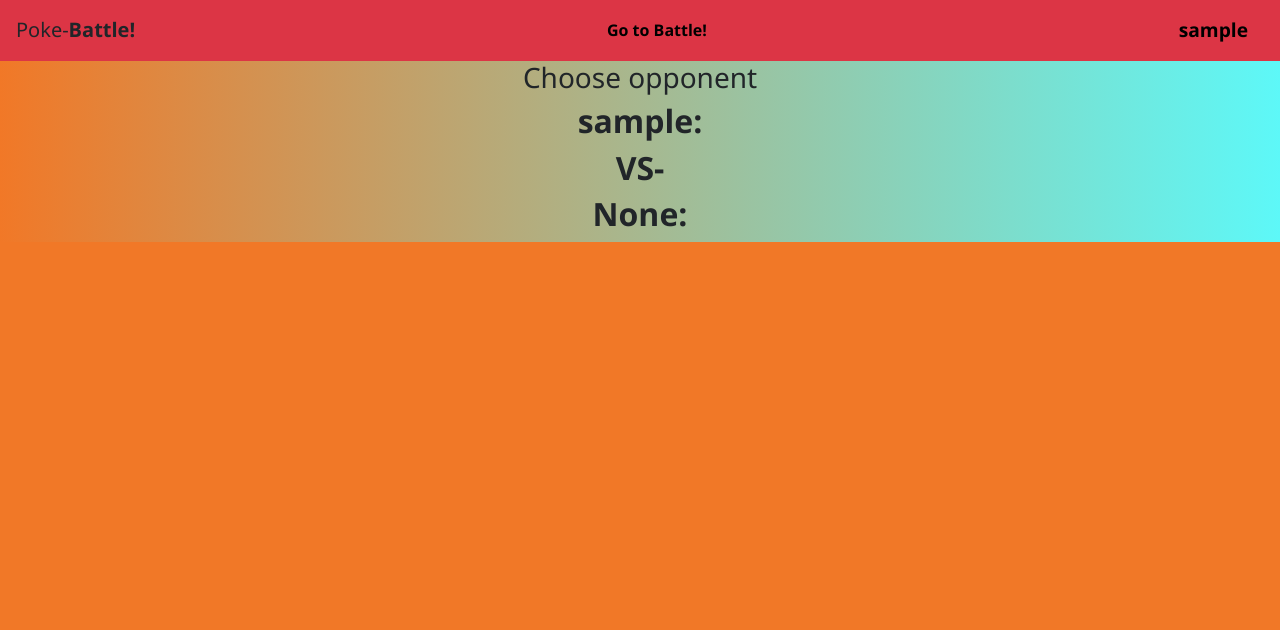
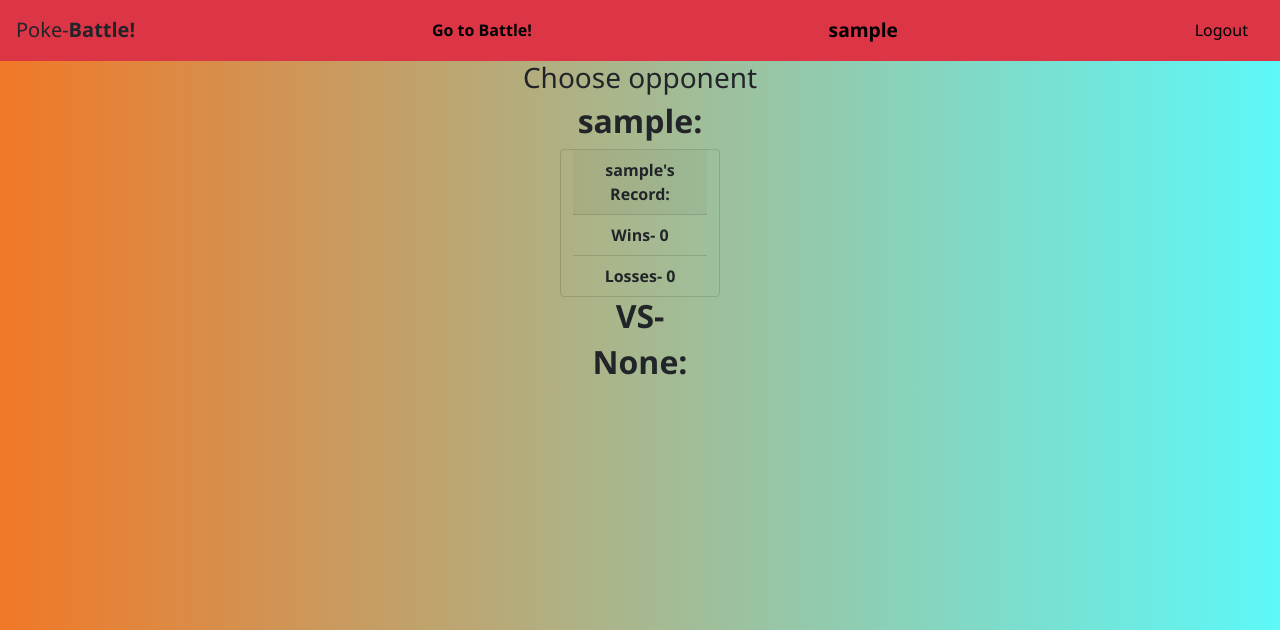
Before and after one commit to Brandt-C/jubilant-barnacle, a Flask app: page /user/battle in a window 1280 px wide. Shown: the top 630 px of the page. Run offline with Flask 2, Linux system fonts and the light colour scheme; the visitor is signed in with stand-in values (Sample User, id 1); data comes from the database, SQL or seed files in the repository; some libraries are stand-ins or nearby versions.

Commit message:
updating from long ago

```diff
--- a/app/static/css/battle.css
+++ b/app/static/css/battle.css
@@ -17,3 +17,14 @@
     border-radius: 2%;
     border-width: 4px;
 }
+
+#rec-card {
+    background-color: rgba(255, 255, 255, 0.0000004);
+    font-weight: 800;
+}
+#rec-card > ul > li{
+    background-color: rgba(255, 255, 255, 0.0000004);
+}
+h6, #chix_din {
+    text-align: center;
+}
--- a/app/static/css/layout.css
+++ b/app/static/css/layout.css
@@ -1,5 +1,9 @@
 * {
     font-family: 'Segoe UI', Tahoma, Geneva, Verdana, sans-serif;
+
+}
+
+body {
     background-color:#f17827;
 }
 
--- a/app/static/css/signin.css
+++ b/app/static/css/signin.css
@@ -8,6 +8,6 @@
 .form-control {
     border-color: black;
 }
-.submit {
+#submit {
     align-content: center;
 }
--- a/app/templates/components/layout.html
+++ b/app/templates/components/layout.html
@@ -27,6 +27,7 @@
             {% if current_user.is_authenticated %}
             <a id="battletag" class="nav-link bg-danger" href="{{ url_for('user.battle') }}">Go to Battle!</a>
             <a id="usertag" class="nav-link bg-danger" href="{{ url_for('user.userHome')}}">{{current_user.username}}</a>
+            <a id="logout" class="nav-link bg-danger" href="{{ url_for('user.signOut')}}">Logout</a>
             {% else %}
             <a id="signintag" class="nav-link bg-danger" href="{{ url_for('user.signin')}}">Sign In</a>
             <a id="registertag" class="nav-link bg-danger" href="{{ url_for('user.register')}}">Register</a>
--- a/app/user/routes.py
+++ b/app/user/routes.py
@@ -57,6 +57,12 @@
     dex = Pokedex()
     mydex = Pokedex()
     my_dict = current_user.poke_dict()
+    w = current_user.wins
+    l = current_user.loses
+    if not w:
+        w = 0
+    if not l:
+        l = 0
     for x in my_dict.values():
         if x:
             mydex.add_poke(x)
@@ -68,10 +74,10 @@
                     upoke = Pokemon.query.filter(Pokemon.name==pname).first()
                     upoke.catch(current_user.username)
                     flash(f'{pname} caught!', category='success')
-                    return render_template('userhome.html', my_dict=my_dict, dex=dex, fpform=fpform, mydex=mydex)
+                    return render_template('userhome.html', my_dict=my_dict, dex=dex, fpform=fpform, mydex=mydex, w=w, l=l)
                 else:
                     flash(f'{pname} already caught!', category='danger')
-                    return render_template('userhome.html', my_dict=my_dict, dex=dex, fpform=fpform, mydex=mydex)
+                    return render_template('userhome.html', my_dict=my_dict, dex=dex, fpform=fpform, mydex=mydex, w=w, l=l)
 
         if request.form.get('release-btn') == 'release':
                 pname = request.form.get('name-release')
@@ -79,18 +85,18 @@
                 upoke = Pokemon.query.filter(Pokemon.name==pname).first()
                 upoke.release()
                 flash(f'{pname} released!', category='warning')
-                return render_template('userhome.html', my_dict=my_dict, dex=dex, fpform=fpform, mydex=mydex)
+                return render_template('userhome.html', my_dict=my_dict, dex=dex, fpform=fpform, mydex=mydex, w=w, l=l)
 
         if fpform.data:
             try:
                 dex.add_poke(fpform.data['poke'])
-                return render_template('userhome.html', my_dict=my_dict, dex=dex, fpform=fpform, mydex=mydex)
+                return render_template('userhome.html', my_dict=my_dict, dex=dex, fpform=fpform, mydex=mydex, w=w, l=l)
             except:
                 flash(f'Poke not found, try again!', category='danger')
-                return render_template('userhome.html', my_dict=my_dict, dex=dex, fpform=fpform, mydex=mydex)
+                return render_template('userhome.html', my_dict=my_dict, dex=dex, fpform=fpform, mydex=mydex, w=w, l=l)
 
     flash('Welcome back!', category='success')
-    return render_template('userhome.html', my_dict=my_dict, dex=dex, fpform=fpform, mydex=mydex)
+    return render_template('userhome.html', my_dict=my_dict, dex=dex, fpform=fpform, mydex=mydex, w=w, l=l)
 
 @user.route('/battle', methods=['GET', 'POST'])
 @login_required
@@ -103,6 +109,12 @@
     un = current_user.username
     my_dict = current_user.poke_dict()
     oppname = None
+    w = current_user.wins
+    l = current_user.loses
+    if not w:
+        w = 0
+    if not l:
+        l = 0
     for x in my_dict.values():
         if x:
             cuserdex.add_poke(x)
@@ -112,17 +124,29 @@
             oppname = request.form.get('catch-btn')
             opp_user = User.query.filter(User.username==oppname).first()
             opp_pokes = opp_user.poke_dict()
+            opw = opp_user.wins
+            opl = opp_user.loses
+            if not opw:
+                opw = 0
+            if not opl:
+                opl = 0
             print(opp_pokes, oppname, opp_user)
             for x in opp_pokes.values():
                 if x:
                     oppuserdex.add_poke(x)
-            return render_template('battle.html', ulist=ulist, cuserdex=cuserdex, oppuserdex=oppuserdex, oppname=oppname, bform=bform, opp_user=opp_user)
+            return render_template('battle.html', ulist=ulist, cuserdex=cuserdex, oppuserdex=oppuserdex, oppname=oppname, bform=bform, opp_user=opp_user, w=w, l=l, opw=opw, opl=opl)
 
         if bform.data:
             print(f'\nBform data-\t{bform.data}')
             oppname = bform.data['opp']
             opp_user = User.query.filter(User.username==oppname).first()
             opp_dict = opp_user.poke_dict()
+            opw = opp_user.wins
+            opl = opp_user.loses
+            if not opw:
+                opw = 0
+            if not opl:
+                opl = 0
             for x in opp_dict.values():
                 if x:
                     oppuserdex.add_poke(x)
@@ -140,8 +164,8 @@
                 opp_user.winner()
             flash(f"{summ['winner']} WON THE BATTLE!!!", category='success')
             flash(f"It's a sad day for {summ['loser']}, they lost. . .", category='warning')
-            return render_template('battle.html', b=b, summ=summ, ulist=ulist, cuserdex=cuserdex, oppuserdex=oppuserdex, oppname=oppname, opp_user=opp_user, bform=bform)
+            return render_template('battle.html', b=b, summ=summ, ulist=ulist, cuserdex=cuserdex, oppuserdex=oppuserdex, oppname=oppname, opp_user=opp_user, bform=bform, w=w, l=l, opw=opw, opl=opl)
 
 
 
-    return render_template('battle.html', ulist=ulist, cuserdex=cuserdex, oppuserdex=oppuserdex, oppname=oppname, bform=bform)
+    return render_template('battle.html', ulist=ulist, cuserdex=cuserdex, oppuserdex=oppuserdex, oppname=oppname, bform=bform, w=w, l=l)
--- a/app/user/usertemplates/battle.html
+++ b/app/user/usertemplates/battle.html
@@ -46,6 +46,18 @@
             </ul>
         </div>
         {% endfor %}
+        <div id="rec-card" class="card" style="width: 10rem;">
+            <div class="card-header">
+                {{ current_user.username}}'s Record:
+            </div>
+            <ul class="list-group list-group-flush">
+                <li class="list-group-item">Wins- {{w}}</li>
+                <li class="list-group-item">Losses- {{ l }}</li>
+                {% if w>0 and l>0 %}
+                <li class="list-group-item">Win Per- {{ (w/(w + l))*100}}%</li>
+                {% endif %}
+            </ul>
+        </div>
     </div>
     <div class="row justify-content-center">
         <h2><strong><b>VS-</b></strong></h2>
@@ -55,7 +67,7 @@
     </div>
     <div class="row justify-content-center">
         {% for x in oppuserdex.pokemon %}
-        <div class="card2 border border-3 border-rounded m-1" style="width: 12rem;">
+        <div class="card2 border border-3 border-rounded border-dark m-1" style="width: 12rem;">
             <img src="{{oppuserdex.pokemon[x].sprite}}" class="card-img-top img-fluid"
                 alt="{{oppuserdex.pokemon[x].name}} image">
             <div class="card-body">
@@ -71,6 +83,21 @@
             </ul>
         </div>
         {% endfor %}
+        {% if oppname %}
+        <div id="rec-card" class="card" style="width: 10rem;">
+            <div class="card-header">
+                {{ oppname }}'s Record:
+            </div>
+            <ul class="list-group list-group-flush">
+                <li class="list-group-item">Wins- {{opw}}</li>
+                <li class="list-group-item">Losses- {{ opl }}</li>
+                {% if opw > 0 and opl > 0 %}
+                <li class="list-group-item">Win Per- {{ (opw/(opw + opl))*100}}%</li>
+                {% endif %}
+
+            </ul>
+        </div>
+        {% endif %}
     </div>
     {% if oppname and not summ %}
     <form method="POST" action="{{ url_for('user.battle') }}">
@@ -87,7 +114,7 @@
 
 {% if summ %}
 
-<h3>{{summ['winner']}} Won!</h3>
+<h3 class="chix_din">{{summ['winner']}} Won!</h3>
 {% for x in summ %}
 {% if x != 'winner' or x != 'loser' %}
 
--- a/app/user/usertemplates/signin.html
+++ b/app/user/usertemplates/signin.html
@@ -21,7 +21,7 @@
         </div>
 </div>
         <div class="row justify-content-md-center">
-        <div class="d-grid gap-2 col-6 ">
+        <div class="mb-3 col-3">
             {{ sform.submit(class='btn btn-primary') }}
         </div>
         </div>
```
Also changed, not shown: app/static/css/uhome.css (+12 -2 lines), app/user/usertemplates/userhome.html (+12 -1 lines), 1 other file.
